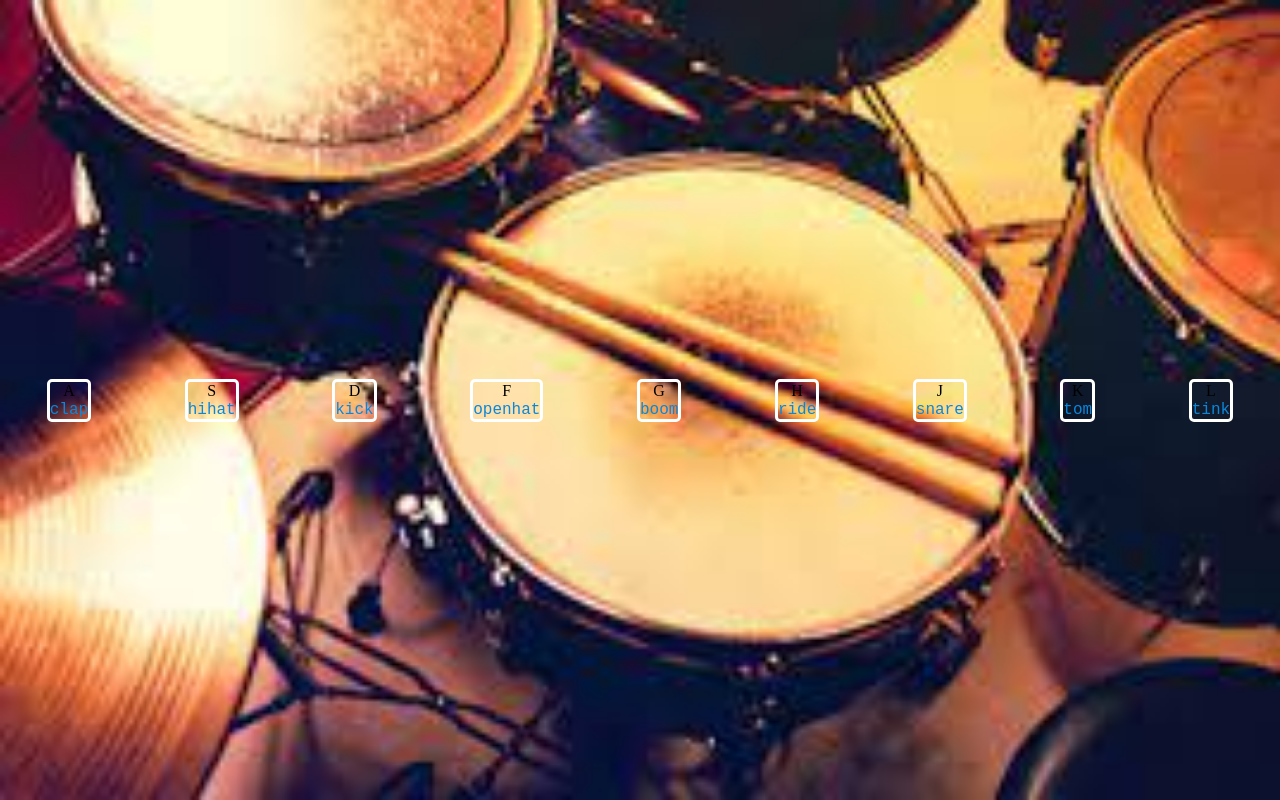
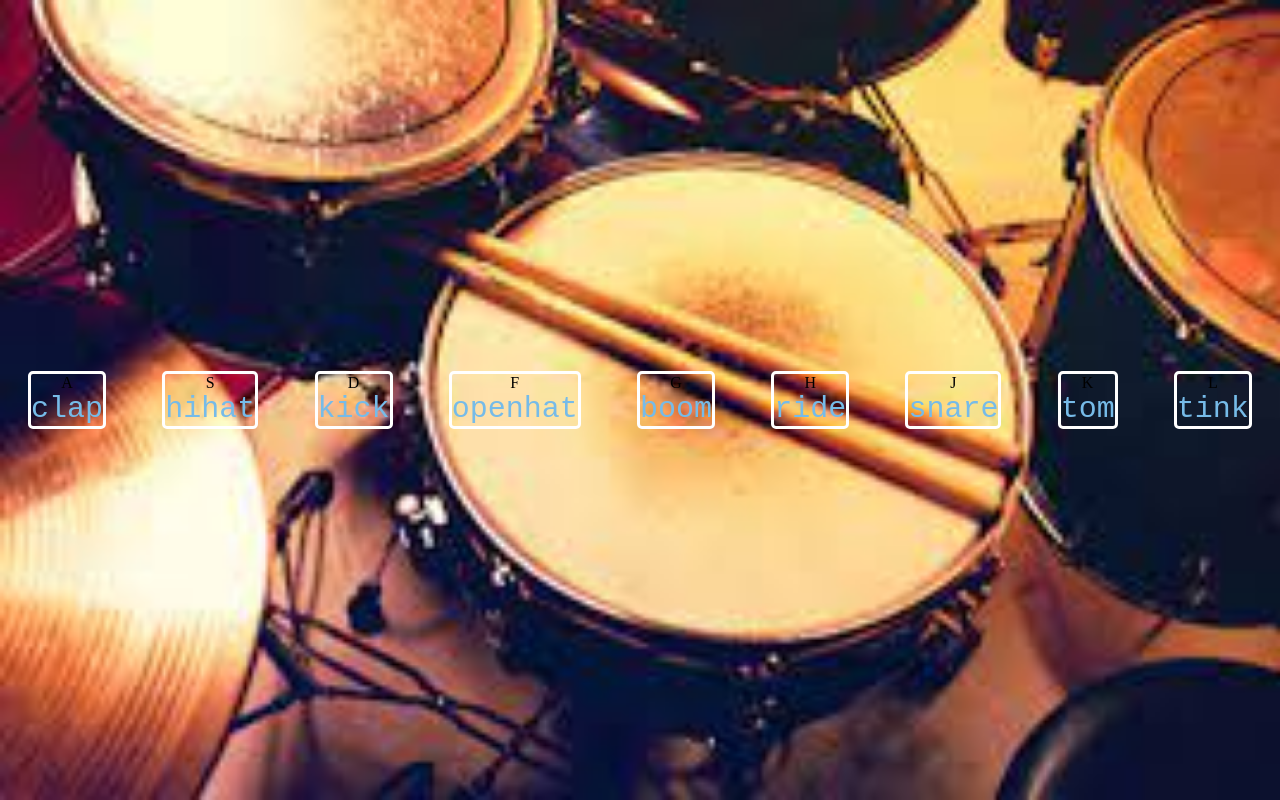
Before and after one commit to Juandabernal/proyecto1, a plain HTML site: page index.html in a window 1280 px wide. Drawn offline with Linux system fonts and the light colour scheme.

Commit message:
mejora de estilos

```diff
--- a/estilos.css
+++ b/estilos.css
@@ -14,8 +14,9 @@ body {
 }
 
  span {
-    color: rgb(10, 135, 219);
+    color: rgb(118, 187, 232);
     font-family: 'Courier New', Courier, monospace;
+    font-size: 30px;
 }
 
 .keys {
```
